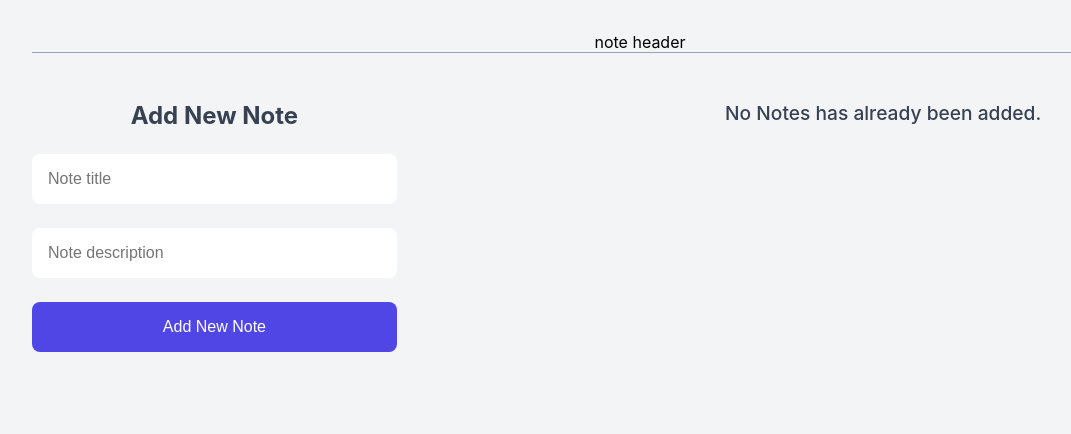
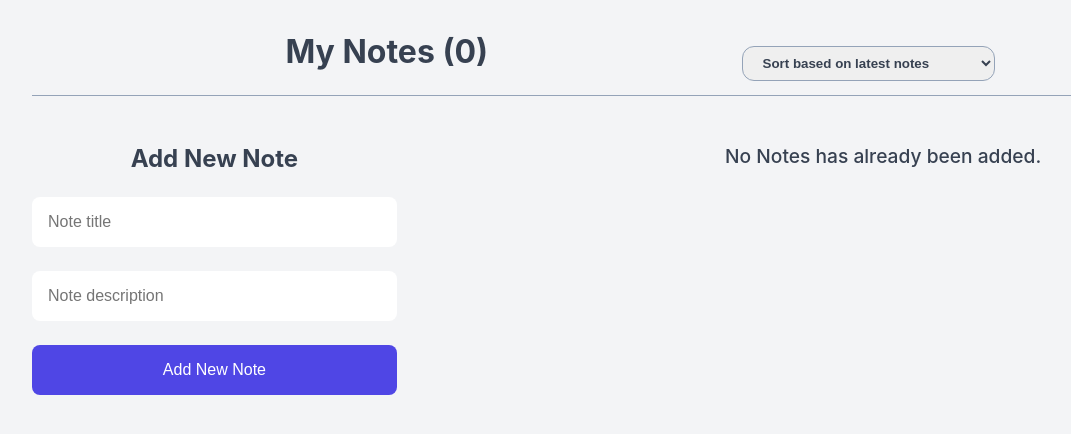
Before and after one commit to AmirhosseinAmini1383/NoteApp-React, a React (Vite) app: page / in a window 1280 px wide. Shown: the top 434 px of the page, without its empty margins (0-1071 px from the left). Built offline with nearby package versions, Linux system fonts and the light colour scheme.

Commit message:
Sort Notes

```diff
--- a/src/App.jsx
+++ b/src/App.jsx
@@ -3,8 +3,11 @@
 import AddNewNote from "./components/AddNewNote";
 import NoteList from "./components/NoteList";
 import NoteStatus from "./components/NoteStatus";
+import NoteHeader from "./components/NoteHeader";
 function App() {
   const [notes, setNotes] = useState([]);
+  const [sortBy, setSortBy] = useState("latest");
+
   const handleAddNotes = (newNote) => {
     setNotes((prevNote) => [...prevNote, newNote]);
   };
@@ -25,9 +28,14 @@
       )
     );
   };
+
   return (
     <div className="container">
-      <div className="note-header">note header</div>
+      <NoteHeader
+        notes={notes}
+        sortBy={sortBy}
+        onSort={(e) => setSortBy(e.target.value)}
+      />
       <div className="note-app">
         <AddNewNote onAddNote={handleAddNotes} />
         <div className="note-container">
@@ -36,6 +44,7 @@
             onDeleteNote={handleDeleteNote}
             onComplete={handleCompleteNote}
             notes={notes}
+            sortBy={sortBy}
           />
         </div>
       </div>
--- /dev/null
+++ b/src/components/NoteHeader.jsx
@@ -0,0 +1,14 @@
+function NoteHeader({ notes, sortBy, onSort }) {
+  return (
+    <div className="note-header">
+      <h1>My Notes ({notes.length})</h1>
+      <select value={sortBy} onChange={onSort}>
+        <option value="latest">Sort based on latest notes</option>
+        <option value="earliest">Sort based on earliest notes</option>
+        <option value="completed">Sort based on completed notes</option>
+      </select>
+    </div>
+  );
+}
+
+export default NoteHeader;
--- a/src/components/NoteList.jsx
+++ b/src/components/NoteList.jsx
@@ -1,7 +1,24 @@
-function NoteList({ notes, onDeleteNote, onComplete }) {
+function NoteList({ notes, onDeleteNote, onComplete, sortBy }) {
+  let sortedNotes = notes;
+  if (sortBy === "earliest") {
+    sortedNotes = [...notes].sort(
+      (a, b) => new Date(a.createdAt) - new Date(b.createdAt)
+    ); // a - b => a > b ? 1 : -1
+  }
+  if (sortBy === "latest") {
+    sortedNotes = [...notes].sort(
+      (a, b) => new Date(b.createdAt) - new Date(a.createdAt)
+    ); // b - a => a > b ? -1 : 1
+  }
+  if (sortBy === "completed") {
+    sortedNotes = [...notes].sort(
+      (a, b) => Number(a.completed) - Number(b.completed)
+    );
+  }
+
   return (
     <div className="note-list">
-      {notes.map((note) => (
+      {sortedNotes.map((note) => (
         <NoteItem
           key={note.id}
           note={note}
```
